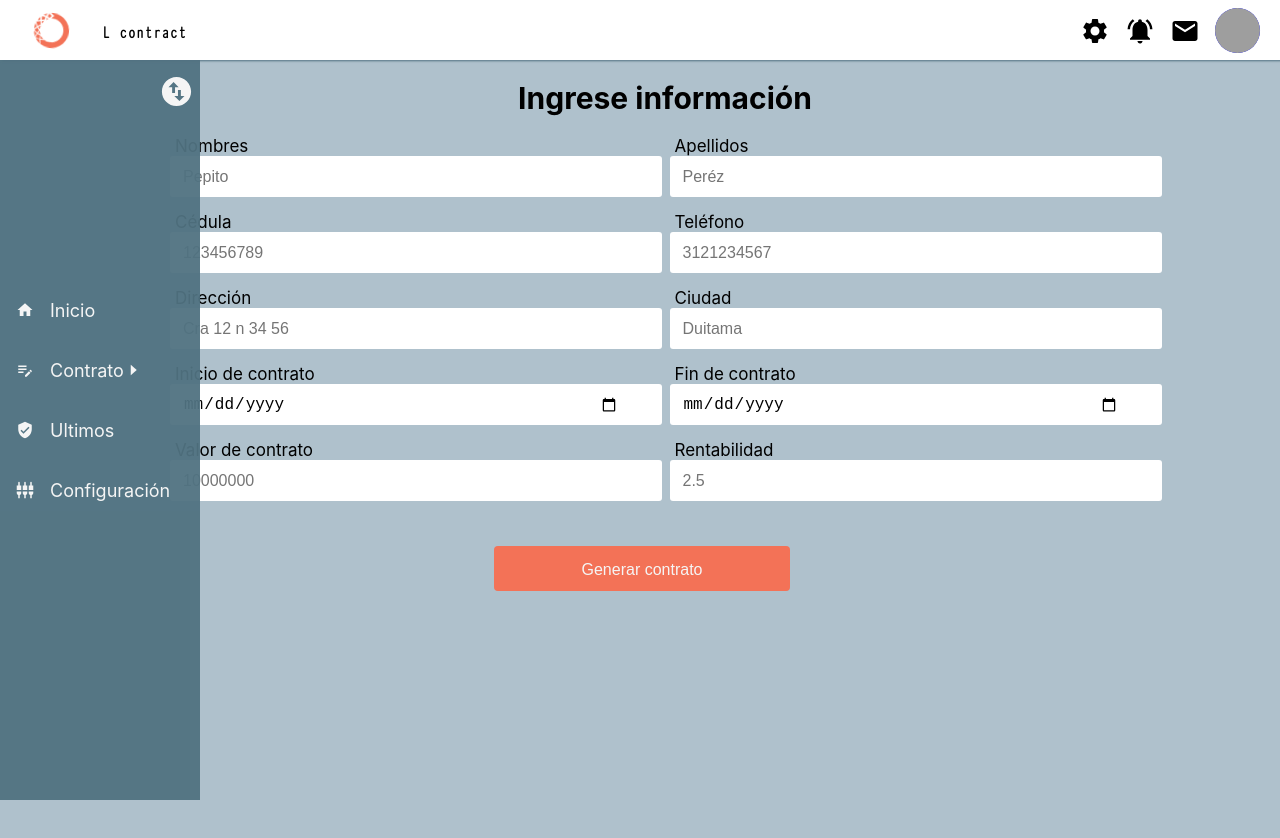
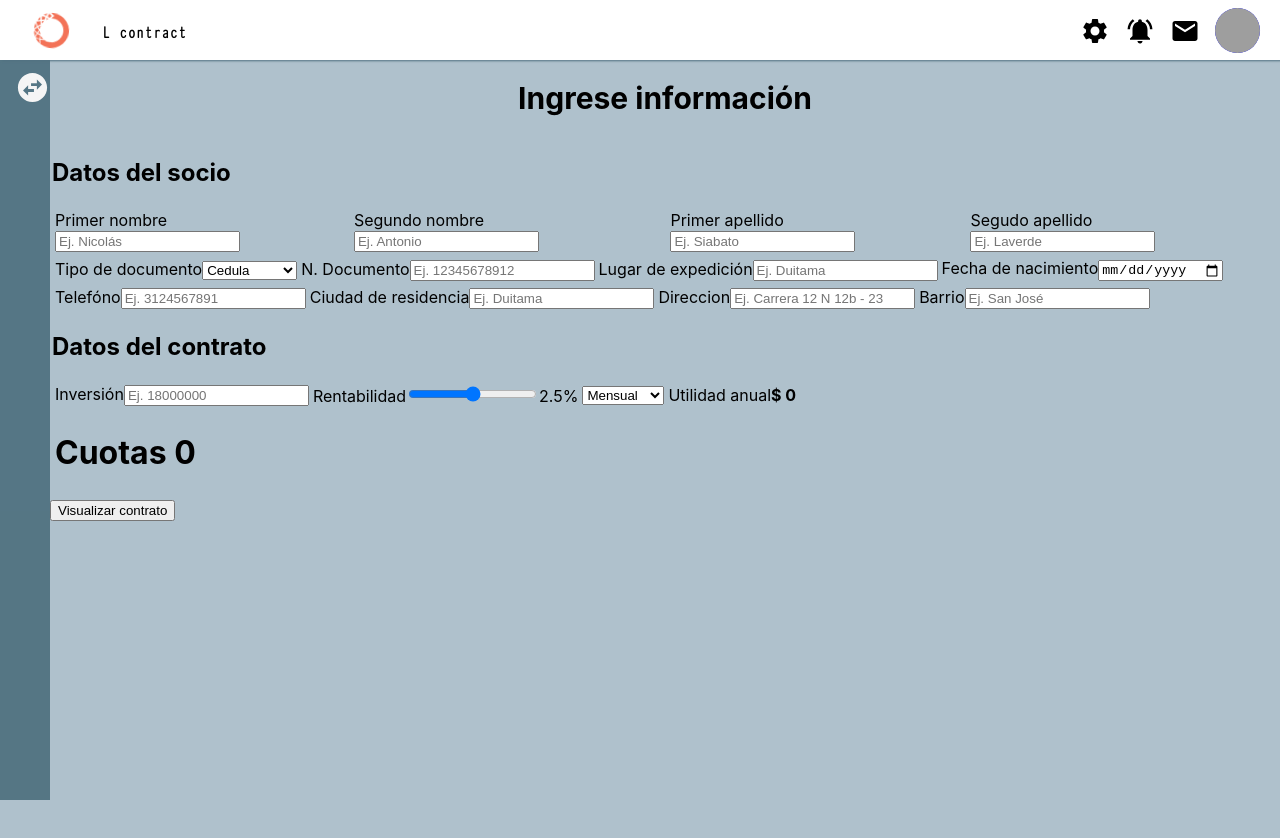
Before and after one commit to JJSiabato/L-contract, a React (Create React App) app: page /generator in a window 1280 px wide. Shown: the top 838 px of the page. Built offline with nearby package versions, Linux system fonts and the light colour scheme; grey boxes are pictures that could not be loaded.

Commit message:
add crud form

```diff
--- a/src/components/Form.jsx
+++ b/src/components/Form.jsx
@@ -1,43 +1,131 @@
-import React from 'react'
+import React, { useEffect, useState } from 'react'
 import {FormData, FormDataR} from './FormData'
 import {Label, Input, InputGroup, Check} from '../assets/elements'
 
+const Form = () => {
+    const [investment, setInvestment] = useState(0);
+    const [rango, setRango] = useState(2.5);
+    const [frecuency, setFrecuency] = useState(12);
+    const [payTotal, setPayTotal] = useState(0);
+    const [cuot, setCuot] = useState(0);
+    const [dateForm, setDateForm] = useState({percentage:rango, payFrecuency:frecuency, annualProfit:payTotal, pay:cuot})
 
-export const Form = () => {
+    const handleChange = (e)=>{
+        setDateForm(
+            {
+                ...dateForm,
+                [e.target.name]:e.target.value
+            }
+        )
+    }
+    const handleSubmit = (e)=>{
+        e.preventDefault();
+        alert("formulario enviado");
+    }
+
+    useEffect(()=>{
+        setPayTotal(investment*rango/100*12)
+        setCuot(payTotal / frecuency)
+    })
+
+
   return (
+    <div>
+        <form onChange={handleChange}>
+            <table>
+                <tr><h2>Datos del socio</h2></tr>
+                <tr>
+                    <td>
+                        <label htmlFor="name1">Primer nombre</label>
+                        <input type="text" placeholder='Ej. Nicolás' id='name1' name='name1'/>
+                    </td>
+                    <td>
+                        <label htmlFor="name2">Segundo nombre</label>
+                        <input type="text" placeholder='Ej. Antonio' id='name2'name='name2'/>
+                    </td>
+                    <td>
+                        <label htmlFor="lastName1">Primer apellido</label>
+                        <input type="text" placeholder='Ej. Siabato' name='lastName1' id='lastName1'/>
+                    </td>
+                    <td>
+                        <label htmlFor="lastName2">Segudo apellido</label>
+                        <input type="text" placeholder='Ej. Laverde' name='lastName2' id='lastName2'/>
+                    </td>
+                </tr>
+                <tr>
+                    <td>
+                        <label htmlFor="documentType">Tipo de documento</label>
+                        <select name="documentType" id="documentType" defaultValue="cc">
+                            <option value="cc">Cedula</option>
+                            <option value="passport">Pasaporte</option>
+                            <option value="ce">C.extranjera</option>
+                        </select>
 
-            <div>
-                {FormData.map((item, index)=>{
-                    return(
-                        <>
-                            <Label htmlFor={item.name}>{item.label}</Label>
-                            <InputGroup>
+                    </td>
+                    <td>
+                        <label htmlFor="documentNumber">N. Documento</label>
+                        <input type="number" placeholder='Ej. 12345678912' id='documentNumber' name='documentNumber'/>
+                    </td>
+                    <td>
+                        <label htmlFor="expeditionCity">Lugar de expedición</label>
+                        <input type="text" placeholder='Ej. Duitama' id='expeditionCity' name='expeditionCity'/>
+                    </td>
+                    <td>
+                        <label htmlFor="dateBirth">Fecha de nacimiento</label>
+                        <input type="date"  id='dateBirth' name='dateBirth'/>
+                    </td>
+                </tr>
+                <tr>
+                     <td>
+                        <label htmlFor="phone">Telefóno</label>
+                        <input type="number" placeholder='Ej. 3124567891' id='phone' name='phone'/>
+                    </td>
+                    <td>
+                        <label htmlFor="residenceCity">Ciudad de residencia</label>
+                        <input type="text" placeholder='Ej. Duitama' id='residenceCity' name='residenceCity'/>
+                    </td>
+                    <td>
+                        <label htmlFor="adress">Direccion</label>
+                        <input type="text" placeholder='Ej. Carrera 12 N 12b - 23' id='adress' name='adress'/>
+                    </td>
+                    <td>
+                        <label htmlFor="location">Barrio</label>
+                        <input type="text" placeholder='Ej. San José' id='location' name='location'/>
+                    </td>
+                </tr>
+                <h2>Datos del contrato</h2>
+                <tr>
+                     <td>
+                        <label htmlFor="investment">Inversión</label>
+                        <input type="number" placeholder='Ej. 18000000' id='investment' name='investment' onChange={(e)=>{setInvestment(e.target.value)}}/>
+                    </td>
+                    <td>
 
-                            <Input key={index} type={item.type} placeholder={item.placeholder} id={item.id}>
-                            </Input>
-                             <Check/>
-                            </InputGroup>
-                        </>
-                    )
-                })}
+                        <label htmlFor="percentage">Rentabilidad</label>
+                        <input type="range" list='tickmarks' defaultValue={2.5} min={1} max={4} step={0.1} id='percentage' name='percentage' onChange={(e)=>{setRango(e.target.value)}}/><span>{(rango)}%</span>
+                    </td>
+                    <td>
+                        <select name="payFrecuency" id="payFrecuency"  onChange={(e)=>{setFrecuency(e.target.value)}}>
+                            <option value={12}>Mensual</option>
+                            <option value={4}>Trimestral</option>
+                            <option value={2}>Semestral</option>
+                        </select>
+                    </td>
+                    <td>
+                        <label htmlFor="gain">Utilidad anual</label>
+                        <strong>$ {payTotal}</strong>
+                    </td>
 
-            </div>
-        )
-        }
+                </tr>
+                <tr>
+                    <td><h1>Cuotas  {cuot}</h1></td>
+                </tr>
+            </table>
 
-        export const FormR = () => {
-            return (
-            <div>
-                {FormDataR.map((item, index)=>{
-                    return(
-                        <>
-                            <Label htmlFor={item.name}>{item.label}</Label>
-                            <Input key={index} type={item.type} placeholder={item.placeholder} id={item.id}>
-                            </Input>
-                        </>
-                    )
-                })}
+            <button type="submit" onClick={handleSubmit}>Visualizar contrato</button>
+        </form>
+    </div>
+  )
+}
 
-            </div>
-    )
-  }
+export default Form
--- a/src/components/SiderBar.jsx
+++ b/src/components/SiderBar.jsx
@@ -13,11 +13,11 @@ const SiderBar = () => {
 
 return (
     <>
-        <nav  className={show ? 'siderBar' : 'siderBar active'}>
-            <div className={show ?'nav-brand':'nav-brand active'}>
+        <nav  className={show ? 'siderBar active' : 'siderBar'}>
+            <div className={show ? 'nav-brand active':'nav-brand'}>
                <a onClick={()=>setShow(!show)}><MdSwapHorizontalCircle/></a>
             </div>
-            <ul className={show ? 'siderBar-items' : 'siderBar-items active'}>
+            <ul className={show ? 'siderBar-items active' : 'siderBar-items'}>
                 <li className='nav-text'><Link to='/'><MdHome/><span>Inicio</span></Link></li>
                 <li className='nav-text'><a onClick={()=>setDropdown(!dropdown)}><MdOutlineEditNote/><span>Contrato</span><BiCaretRight/></a></li>
                         <ul className={dropdown ? 'dropdown  active': 'dropdown'}>
--- a/src/components/last/Lastest.jsx
+++ b/src/components/last/Lastest.jsx
@@ -15,19 +15,22 @@ const Lastest = () => {
                     <th>Monto</th>
                 </tr>
             </thead>
+            <tbody>
            { Data.usuarios.map((elemento)=>{
                return(
-                <tbody>
                     <tr key={elemento.id}>
                         <td>{elemento.name}</td>
                         <td>{elemento.di}</td>
                         <td>{elemento.phone}</td>
                         <td>{elemento.date}</td>
                         <td>{elemento.amount}</td>
+                        <td>
+                            <button>Editar</button>
+                            <button>Eliminar</button>
+                        </td>
                     </tr>
-                </tbody>
            )})}
-
+           </tbody>
         </table>
     </div>
   )
--- a/src/global/styles.css
+++ b/src/global/styles.css
@@ -12,6 +12,10 @@
     font-family: typewcond;
     src: url(./fonts/typewcond/typewcond_demi.otf);
     font-weight: lighter;
+}
+
+tr{
+    display: block;
 }
 
 .loading{
--- a/src/pages/Generator.jsx
+++ b/src/pages/Generator.jsx
@@ -1,16 +1,20 @@
-import React from 'react'
+import React, { useState } from 'react'
 import { ButtonCont, ButtonSm, Formulario, Titles } from '../assets/elements'
-import { Form, FormR } from '../components/Form'
+import Form from '../components/Form'
 
 const Generator = () => {
+const [dataToEdit, setDataToEdit] = useState(null )
+const createData = ()=>{};
+const updateData = ()=>{};
+const deleteData = ()=>{};
+
+
   return (
     <div id='content'>
     <Titles><h1>Ingrese información</h1></Titles>
-      <Formulario action="">
+
         <Form/>
-        <FormR/>
-        <ButtonCont><ButtonSm>Generar contrato</ButtonSm></ButtonCont>
-      </Formulario>
+
     </div>
   )
 }
```
Also changed, not shown: src/components/Form copy.jsx (added, +43 -0 lines).
